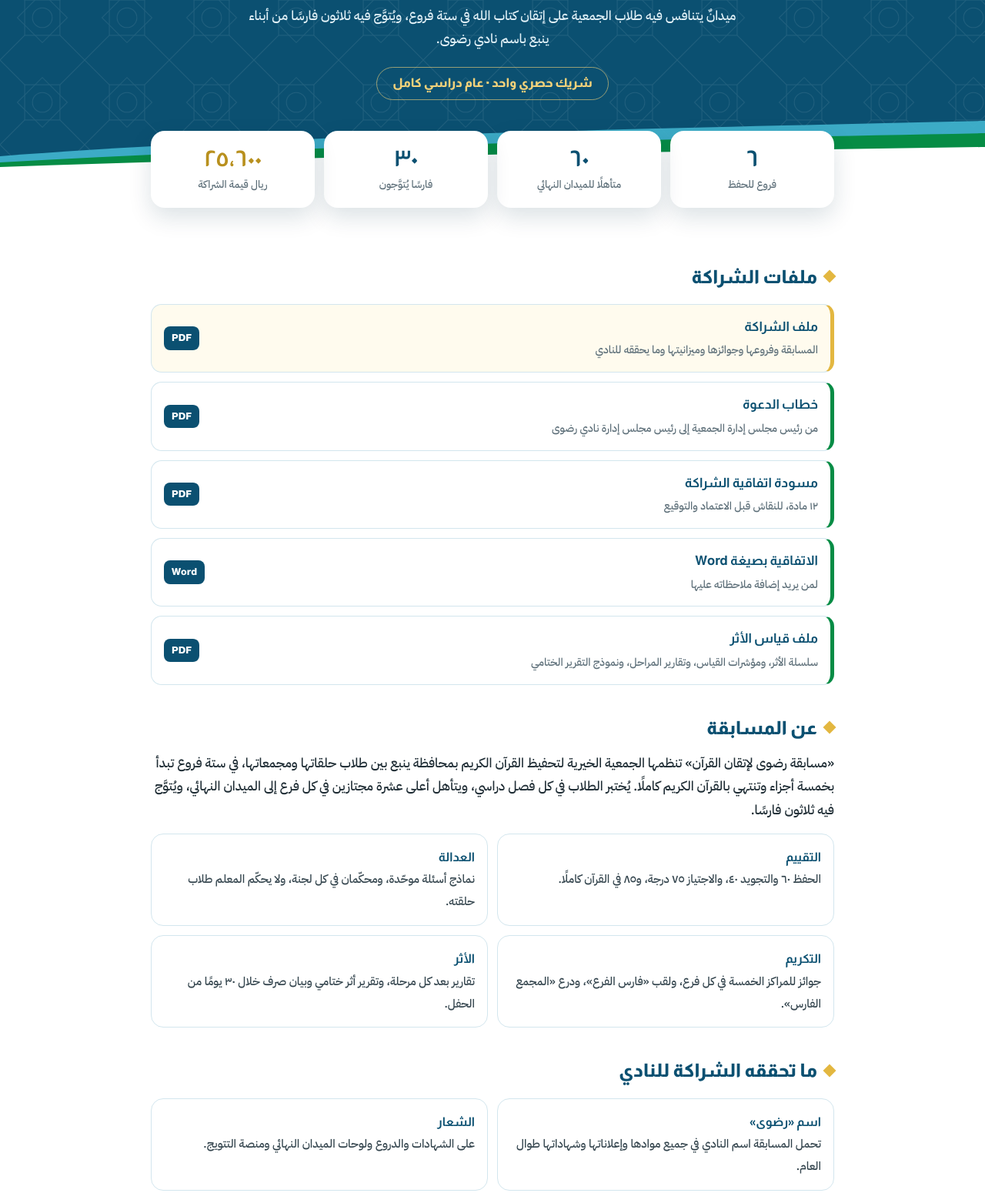
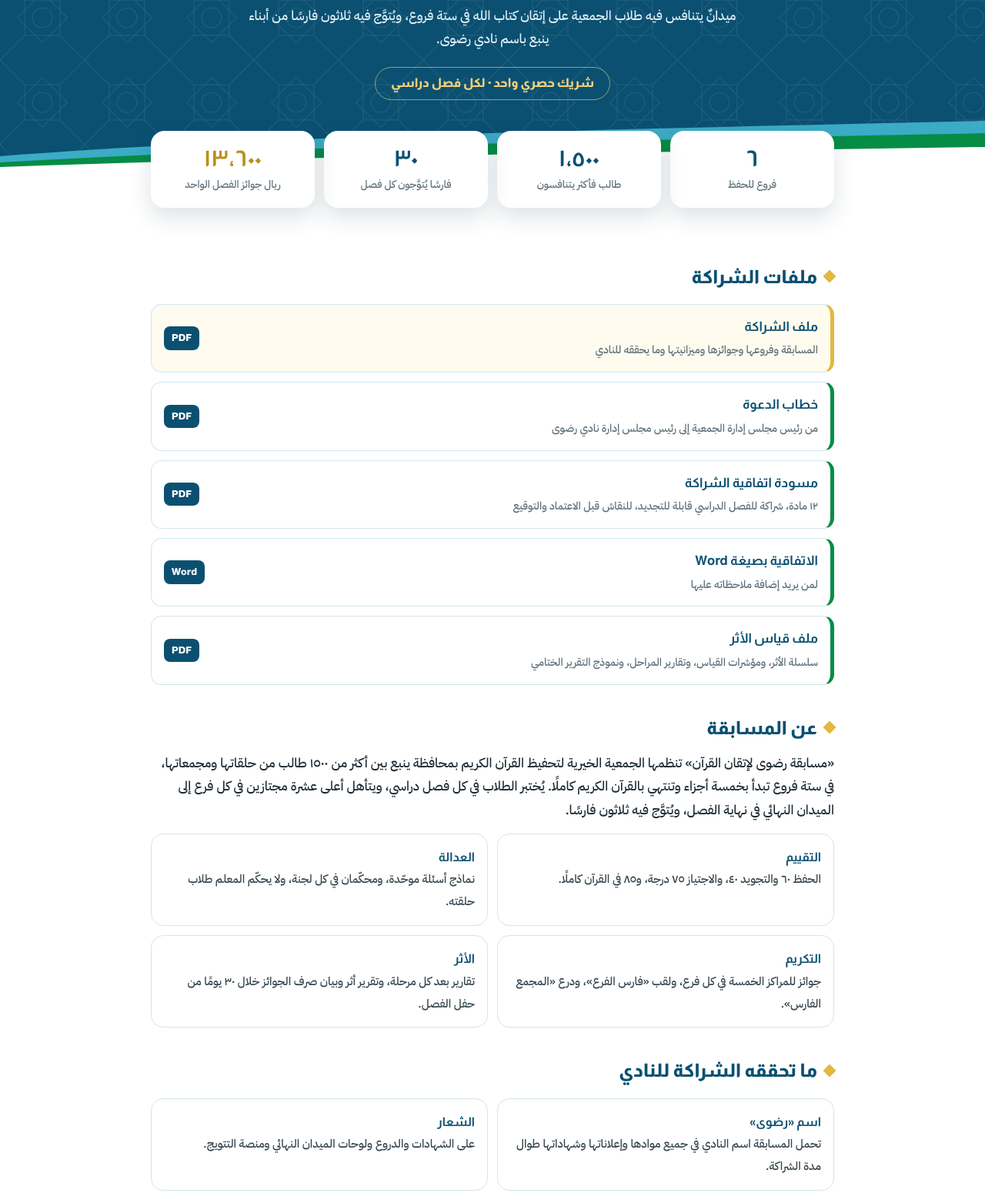
Before and after one commit to makh1551/yanbu-quran-grants, a plain HTML site: page radwa/index.html in a window 1280 px wide. Shown: the part 362-1912 px from the top of the page at 77% size. Drawn offline with Linux system fonts and the light colour scheme; a web font is replaced by a local one.

Commit message:
radwa: تعديلات المنسّق — شراكة للفصل الدراسي ١٣٬٦٠٠ ريال (جوائز)، ميدان وتتويج كل فصل، أكثر من ١٥٠٠ طالب
Co-Authored-By: Claude Opus 5.5 <noreply@anthropic.com>
Claude-Session: https://claude.ai/code/session_01VbSttihaSF8YN6MyWmFRGm

```diff
--- a/radwa/index.html
+++ b/radwa/index.html
@@ -7,7 +7,7 @@
 <title>مسابقة رضوى لإتقان القرآن — شراكة نادي رضوى</title>
 <meta name="description" content="دعوة الجمعية الخيرية لتحفيظ القرآن الكريم بمحافظة ينبع لنادي رضوى إلى شراكة «مسابقة رضوى لإتقان القرآن».">
 <meta property="og:title" content="مسابقة رضوى لإتقان القرآن — شراكة نادي رضوى">
-<meta property="og:description" content="ثلاثون فارسًا من حفظة كتاب الله من أبناء ينبع، باسم نادي رضوى">
+<meta property="og:description" content="أكثر من ١٥٠٠ طالب يتنافسون، وثلاثون فارسًا يُتوَّجون كل فصل باسم نادي رضوى">
 <link rel="icon" href="/logo.png">
 <meta property="og:image" content="https://radwa.yanbuquran.app/radwa-logo.png">
 <link href="https://fonts.googleapis.com/css2?family=Almarai:wght@400;700;800&family=Aref+Ruqaa:wght@700&family=IBM+Plex+Sans+Arabic:wght@500;700&display=swap" rel="stylesheet">
@@ -66,14 +66,14 @@ footer{text-align:center;color:var(--mute);font-size:13px;padding:18px}
   <h1>مسابقة رضوى</h1>
   <div class="sub1">لإتقان القرآن الكريم</div>
   <p class="lead">ميدانٌ يتنافس فيه طلاب الجمعية على إتقان كتاب الله في ستة فروع، ويُتوَّج فيه ثلاثون فارسًا من أبناء ينبع باسم نادي رضوى.</p>
-  <div class="pill">شريك حصري واحد · عام دراسي كامل</div>
+  <div class="pill">شريك حصري واحد · لكل فصل دراسي</div>
   <svg class="wave" viewBox="0 0 800 70" preserveAspectRatio="none"><path d="M0 52 C 180 30, 360 22, 800 6 L800 70 L0 70 Z" fill="#42B5D0" opacity=".9"/><path d="M0 60 C 220 40, 420 34, 800 22 L800 70 L0 70 Z" fill="#068C45"/><path d="M0 66 C 240 52, 480 48, 800 40 L800 70 L0 70 Z" fill="#fff"/></svg>
 </header>
 <div class="stats">
   <div><b>٦</b><span>فروع للحفظ</span></div>
-  <div><b>٦٠</b><span>متأهلًا للميدان النهائي</span></div>
-  <div><b>٣٠</b><span>فارسًا يُتوَّجون</span></div>
-  <div><b>٢٥٬٦٠٠</b><span>ريال قيمة الشراكة</span></div>
+  <div><b>١٬٥٠٠</b><span>طالب فأكثر يتنافسون</span></div>
+  <div><b>٣٠</b><span>فارسًا يُتوَّجون كل فصل</span></div>
+  <div><b>١٣٬٦٠٠</b><span>ريال جوائز الفصل الواحد</span></div>
 </div>
 <main>
 <section>
@@ -81,32 +81,32 @@ footer{text-align:center;color:var(--mute);font-size:13px;padding:18px}
   <div class="files">
     <a class="f main" href="/sharaka.pdf" target="_blank"><div><b>ملف الشراكة</b><span>المسابقة وفروعها وجوائزها وميزانيتها وما يحققه للنادي</span></div><i>PDF</i></a>
     <a class="f" href="/letter.pdf" target="_blank"><div><b>خطاب الدعوة</b><span>من رئيس مجلس إدارة الجمعية إلى رئيس مجلس إدارة نادي رضوى</span></div><i>PDF</i></a>
-    <a class="f" href="/agreement.pdf" target="_blank"><div><b>مسودة اتفاقية الشراكة</b><span>١٢ مادة، للنقاش قبل الاعتماد والتوقيع</span></div><i>PDF</i></a>
+    <a class="f" href="/agreement.pdf" target="_blank"><div><b>مسودة اتفاقية الشراكة</b><span>١٢ مادة، شراكة للفصل الدراسي قابلة للتجديد، للنقاش قبل الاعتماد والتوقيع</span></div><i>PDF</i></a>
     <a class="f" href="/agreement.docx"><div><b>الاتفاقية بصيغة Word</b><span>لمن يريد إضافة ملاحظاته عليها</span></div><i>Word</i></a>
     <a class="f" href="/athar.pdf" target="_blank"><div><b>ملف قياس الأثر</b><span>سلسلة الأثر، ومؤشرات القياس، وتقارير المراحل، ونموذج التقرير الختامي</span></div><i>PDF</i></a>
   </div>
 </section>
 <section>
   <h2>عن المسابقة</h2>
-  <p class="intro">«مسابقة رضوى لإتقان القرآن» تنظمها الجمعية الخيرية لتحفيظ القرآن الكريم بمحافظة ينبع بين طلاب حلقاتها ومجمعاتها، في ستة فروع تبدأ بخمسة أجزاء وتنتهي بالقرآن الكريم كاملًا. يُختبر الطلاب في كل فصل دراسي، ويتأهل أعلى عشرة مجتازين في كل فرع إلى الميدان النهائي، ويُتوَّج فيه ثلاثون فارسًا.</p>
+  <p class="intro">«مسابقة رضوى لإتقان القرآن» تنظمها الجمعية الخيرية لتحفيظ القرآن الكريم بمحافظة ينبع بين أكثر من ١٥٠٠ طالب من حلقاتها ومجمعاتها، في ستة فروع تبدأ بخمسة أجزاء وتنتهي بالقرآن الكريم كاملًا. يُختبر الطلاب في كل فصل دراسي، ويتأهل أعلى عشرة مجتازين في كل فرع إلى الميدان النهائي في نهاية الفصل، ويُتوَّج فيه ثلاثون فارسًا.</p>
   <div class="grid">
     <div class="card"><b>التقييم</b><span>الحفظ ٦٠ والتجويد ٤٠، والاجتياز ٧٥ درجة، و٨٥ في القرآن كاملًا.</span></div>
     <div class="card"><b>العدالة</b><span>نماذج أسئلة موحّدة، ومحكّمان في كل لجنة، ولا يحكّم المعلم طلاب حلقته.</span></div>
     <div class="card"><b>التكريم</b><span>جوائز للمراكز الخمسة في كل فرع، ولقب «فارس الفرع»، ودرع «المجمع الفارس».</span></div>
-    <div class="card"><b>الأثر</b><span>تقارير بعد كل مرحلة، وتقرير أثر ختامي وبيان صرف خلال ٣٠ يومًا من الحفل.</span></div>
+    <div class="card"><b>الأثر</b><span>تقارير بعد كل مرحلة، وتقرير أثر وبيان صرف الجوائز خلال ٣٠ يومًا من حفل الفصل.</span></div>
   </div>
 </section>
 <section>
   <h2>ما تحققه الشراكة للنادي</h2>
   <div class="grid">
-    <div class="card"><b>اسم «رضوى»</b><span>تحمل المسابقة اسم النادي في جميع موادها وإعلاناتها وشهاداتها طوال العام.</span></div>
+    <div class="card"><b>اسم «رضوى»</b><span>تحمل المسابقة اسم النادي في جميع موادها وإعلاناتها وشهاداتها طوال مدة الشراكة.</span></div>
     <div class="card"><b>الشعار</b><span>على الشهادات والدروع ولوحات الميدان النهائي ومنصة التتويج.</span></div>
     <div class="card"><b>منصة التتويج</b><span>يسلّم ممثلو النادي الجوائز للفرسان، ويُقام الحفل في مقر النادي إن رغب.</span></div>
     <div class="card"><b>أثر موثق</b><span>مسؤولية مجتمعية بالأرقام يضيفها النادي إلى سجله، بتقرير معتمد من الجمعية.</span></div>
   </div>
 </section>
 <section>
-  <h2>جوائز الفرسان</h2>
+  <h2>جوائز الفرسان في كل فصل</h2>
   <div class="tw"><table class="prize">
     <thead><tr><th>الفرع</th><th>الأول</th><th>الثاني</th><th>الثالث</th><th>الرابع</th><th>الخامس</th></tr></thead>
     <tbody>
@@ -117,7 +117,7 @@ footer{text-align:center;color:var(--mute);font-size:13px;padding:18px}
       <tr><td>١٠ أجزاء</td><td>٤٠٠</td><td>٣٥٠</td><td>٢٥٠</td><td>٢٠٠</td><td>١٥٠</td></tr>
       <tr><td>٥ أجزاء</td><td>٣٠٠</td><td>٢٥٠</td><td>٢٠٠</td><td>١٥٠</td><td>١٠٠</td></tr>
     </tbody>
-    <tfoot><tr><td colspan="6">الجوائز ١٣٬٦٠٠ ريال + التحكيم والتكريم والتوثيق ١٢٬٠٠٠ ريال = ٢٥٬٦٠٠ ريال</td></tr></tfoot>
+    <tfoot><tr><td colspan="6">قيمة الشراكة للفصل الدراسي ١٣٬٦٠٠ ريال تُصرف كاملة جوائزَ للفرسان، وتتحمل الجمعية التنظيم والتحكيم والتكريم · وللفصلين ٢٧٬٢٠٠ ريال</td></tr></tfoot>
   </table></div>
 </section>
 <div class="contact pat" id="contact">
```
Also changed, not shown: 5 other files.
